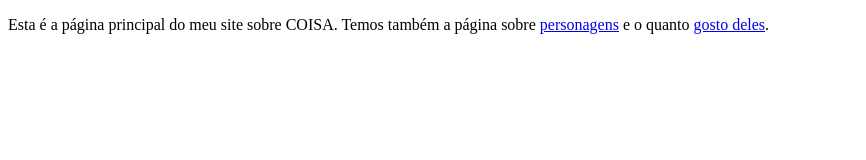
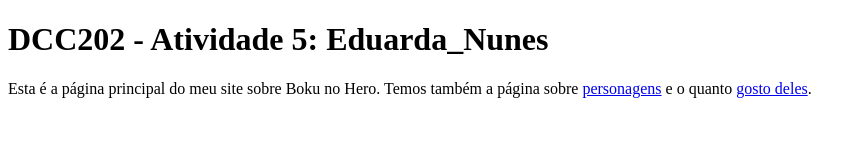
Before and after one commit to ufjf-dcc202/ufjf-dcc202-2023-3-a-atv5-EduardaNunes, a website: page index.html in a window 1280 px wide. Shown: the whole page, without its empty margins (0-866 px from the left). Drawn offline with Linux system fonts and the light colour scheme.

Commit message:
Criação da tag main com h1, mudança da linguagem para pt

```diff
--- a/index.html
+++ b/index.html
@@ -1,5 +1,5 @@
 <!DOCTYPE html>
-<html lang="en">
+<html lang="pt">
 <head>
     <meta charset="UTF-8">
     <meta name="viewport" content="width=device-width, initial-scale=1.0">
@@ -7,7 +7,10 @@
 </head>
 <body>
 
-    <p>Esta é a página principal do meu site sobre COISA. Temos também a página sobre <a href="personagens.html">personagens</a> e o quanto <a href="preferencias.html">gosto deles</a>.</p>
+    <main>
+        <h1>DCC202 - Atividade 5: Eduarda_Nunes</h1>
+        <p>Esta é a página principal do meu site sobre Boku no Hero. Temos também a página sobre <a href="personagens.html">personagens</a> e o quanto <a href="preferencias.html">gosto deles</a>.</p>
+    </main>
 
 </body>
 </html>
```
